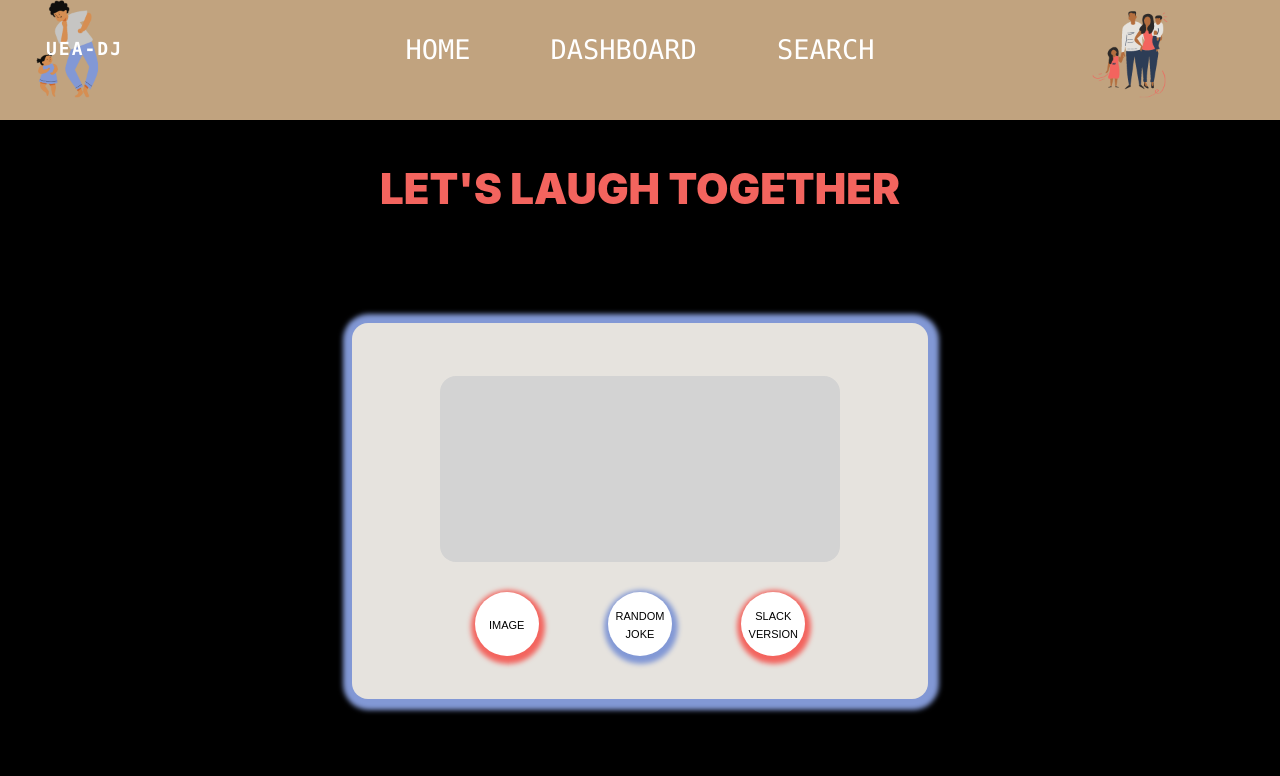
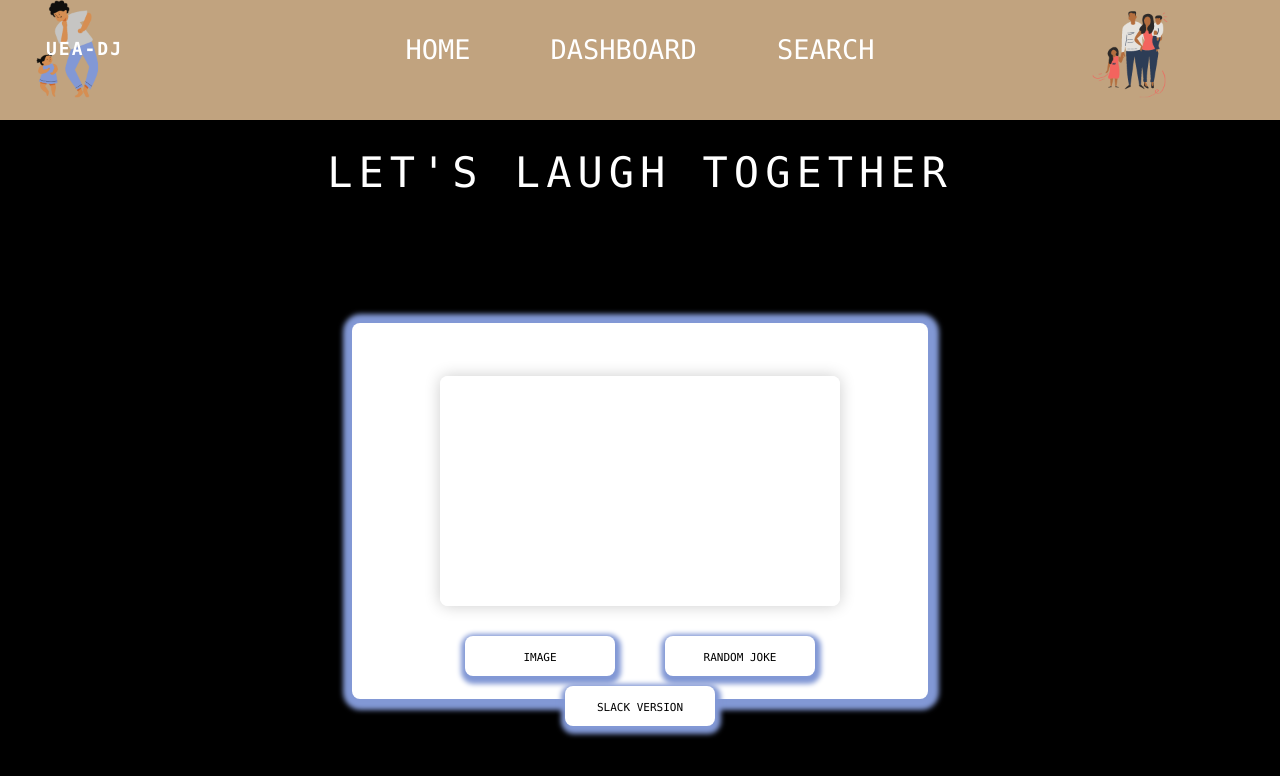
Before and after one commit to darsuabasi/jokesApp, a React (Create React App) app in the folder my-jokes/: page /dashboard/random-jokes in a window 1280 px wide. Shown: the top 776 px of the page. Built offline with nearby package versions, Linux system fonts and the light colour scheme; no server answers.

Commit message:
complete styling for random jokes component

```diff
--- a/my-jokes/src/components/css/Randomjokes.css
+++ b/my-jokes/src/components/css/Randomjokes.css
@@ -3,29 +3,50 @@
     margin: 0
 }
 
+:root {
+    --blizzyBlack: #000;
+    --glowGrapefruit: #f3645e;
+    --mintGreen: #e0f5f4;
+    --icyBlue: #8298d5;
+    --glowyPeach: #f9b28e;
+    --tizzyTan: #e6e3de;
+    --whiteScale: rgba(255, 255, 255, 0.76);
+    --pureWhite: #ffffff;
+    --shadowColor: rgba(0, 0, 0, .2);
+    --shadowColorTwo: rgba(255, 255, 255, .5);
+}
+
 .randomjoke-main-div {
-    background-color: #000;
+    background-color: var(--blizzyBlack);
     height: 85vh;
 }
 
 .randomjoke-header-div {
+    display: flex;
     height: 15%;
-    background-color: #000;
-    display: flex;
     flex-flow: row wrap;
     justify-content: center;
+    background-color: var(--blizzyBlack);
 }
 
 .style-rj-header {
-    /* color: #8298d5; */
-    /* display: flex;
-    flex-flow: row wrap; */
-    text-align: center;
-    padding: 2%;
-    color: #f3645e;
+    color: var(--pureWhite);
     font-variant: all-petite-caps;
-    font-weight: 900;
     font-size: 60px;
+    font-weight: 400;
+    font-stretch: normal;
+    font-style: normal;
+    line-height: 1.54;
+    font-family: IBM Plex Mono,Lucida Console,Monaco,"monospace";
+    letter-spacing: 6px;
+    margin-left: 6%;
+    margin-right: 6%;
+    width: 100%;
+    -webkit-box-align: center;
+    align-items: center;
+    -webkit-box-pack: center;
+    justify-content: center;
+    text-transform: uppercase;
 }
 
 /* .randomjoke-randomize-div {
@@ -35,7 +56,6 @@
 
 .randomjoke-display-div {
     height: 85%;
-    /* background-color: plum; */
     display: flex;
     justify-content: center;
     align-items: center;
@@ -49,77 +69,95 @@
     height: 300px;
     width: 500px;
     padding: 3%;
-    background-color: #e6e3de;
-    border-radius: 1rem;
-    box-shadow: 1px 1px 5px 10px #8298d5;
+    border-radius: 0.5rem;
+    box-shadow: 1px 1px 5px 10px var(--icyBlue);
+    background-color: var(--pureWhite);
 }
+
+.joke-card:hover {
+
+}
+
 
 .joke-card-sub {
     height: 230px;
     width: 350px;
     padding: 5%;
-    border-radius: 1rem;
+    border-radius: 0.5rem;
     margin-top: 3%;
     margin-bottom: 5%;
     background-color: lightgrey;
+    position: relative;
+    z-index: 1;
+    background: inherit;
+    overflow: hidden;
+    box-shadow: 0 0 1rem 0 var(--shadowColor);
+}
+
+.joke-card-sub:before {
+    content: "";
+    position: absolute;
+    background: inherit;
+    z-index: -1;
+    top: 0;
+    left: 0;
+    right: 0;
+    bottom: 0;
+    box-shadow: inset 0 0 2000px var(--shadowColorTwo);
+    filter: blur(10px);
+    margin: -20px;
+    border-radius: 1rem;
 }
 
 .joke-para {
     font-size: 25px;
     font-variant: all-petite-caps;
-    font-weight: 300
+    font-weight: 400;
+    font-stretch: normal;
+    font-style: normal;
+    line-height: 1.54;
+    font-family: IBM Plex Mono,Lucida Console,Monaco,"monospace";
+    color: var(--blizzyBlack);
 }
 
-.joke-card:hover {
-    box-shadow: 1px 1px 5px 5px #f3645e;
-}
+/* .joke-json-div {
+    border-radius: 1rem;
+    box-shadow: 1px 1px 5px 5px var(--icyBlue;
+    height: 190px;
+} */
 
 .joke-card-btn-div {
-    height: 30%;
+    height: 10%;
     width: 80%;
     display: flex;
     flex-flow: row wrap;
     justify-content: space-around;
 }
 
-.style-joke-btns {
-    height: 4rem;
-    width: 4rem;
+.style-joke-btns, .style-joke-btns2 {
+    height: 2.5rem;
+    width: 150px;
     margin: 5px;
-    background-color: #fff;
+    background-color: var(--pureWhite);
     border: none !important;
-    border-radius: 5rem;
-    box-shadow: 1px 3px 5px 5px #f3645e;
+    border-radius: 0.5rem;
+    box-shadow: 1px 3px 5px 5px var(--icyBlue);
     padding: 3px;
     font-variant: all-petite-caps;
-    font-weight: 500;
     font-size: 16px;
+    font-weight: 400;
+    font-stretch: normal;
+    font-style: normal;
+    line-height: 1.54;
+    font-family: IBM Plex Mono,Lucida Console,Monaco,"monospace";
 }
 
-.style-joke-btns2 {
-    height: 4rem;
-    width: 4rem;
-    margin: 5px;
-    background-color: #fff;
+
+.style-joke-btns:hover, .style-joke-btns2:hover {
     border: none !important;
-    border-radius: 5rem;
-    box-shadow: 1px 3px 5px 5px #8298d5;
-    padding: 3px;
-    font-variant: all-petite-caps;
-    font-weight: 500;
-    font-size: 16px;
-}
-
-.style-joke-btns:hover {
-    border: none !important;
-    box-shadow: 1px 3px 5px 5px #e0f5f4;
-}
-
-.style-joke-btns2:hover {
-    border: none !important;
-    box-shadow: 1px 3px 5px 5px #f9b28e;
-    /* mint green */
-    /* box-shadow: 1px 3px 5px 5px #e0f5f4; */
+    box-shadow: 1px 3px 5px 5px lightgrey;
+    cursor: pointer;
+    transition:transform 0.5s ease;
 }
 
 @media (max-width: 700px) {
@@ -131,10 +169,17 @@
         height: 300px;
         width: 300px;
         padding: 3%;
-        background-color: #e6e3de;
+        background-color: var(--tizzyTan);
         border-radius: 1rem;
-        box-shadow: 1px 1px 5px 10px #8298d5;
-}
+        box-shadow: 1px 1px 5px 10px var(--icyBlue);
+    }
+
+    .style-rj-header {
+        font-size: 44px;
+        margin-top: 5%;
+        flex-wrap: wrap;
+    }
+
 
     .joke-card-sub {
         height: 230px;
@@ -146,14 +191,20 @@
         background-color: lightgrey;
     }
 
+    .style-joke-btns, .style-joke-btns2 {
+        height: 2rem;
+        width: 100px;
+        margin: -1px;
+        background-color: var(--tizzyTan)
+    }
+
 }
 
-@media (max-width: 300px) {
+@media (max-width: 360px) {
 
     .style-rj-header {
         text-align: center;
         padding: 2%;
-        color: #f3645e;
         font-variant: all-petite-caps;
         font-weight: 900;
         font-size: 40px;
@@ -167,9 +218,9 @@
         height: 300px;
         width: 240px;
         padding: 3%;
-        background-color: #e6e3de;
+        background-color: var(--tizzyTan);
         border-radius: 1rem;
-        box-shadow: 1px 1px 5px 10px #8298d5;
+        box-shadow: 1px 1px 5px 10px var(--icyBlue);
     }
 
     .joke-card-sub {
@@ -190,20 +241,9 @@
         justify-content: space-around;
     }
 
-    .style-joke-btns {
-        height: 3rem;
-        width: 3rem;
-        margin: 3px;
-        padding: 2px;
-        font-size: 12px;
+    .style-joke-btns, .style-joke-btns2 {
+        height: 2rem;
+        width: 100px;
+        margin: -1px;
     }
-
-    .style-joke-btns2 {
-        height: 3rem;
-        width: 3rem;
-        margin: 3px;
-        padding: 2px;
-        font-size: 12px;
-    }
-
 }
```
